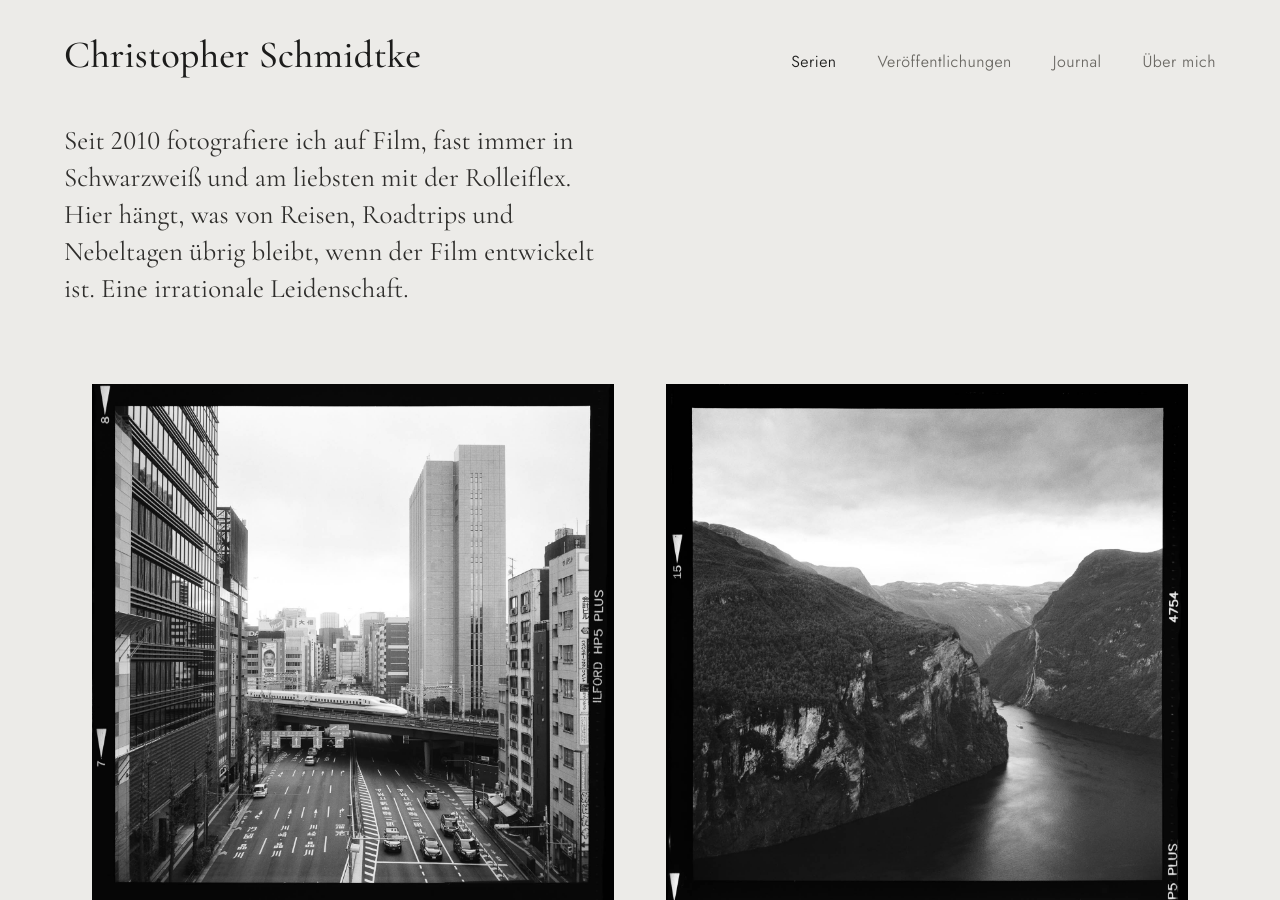
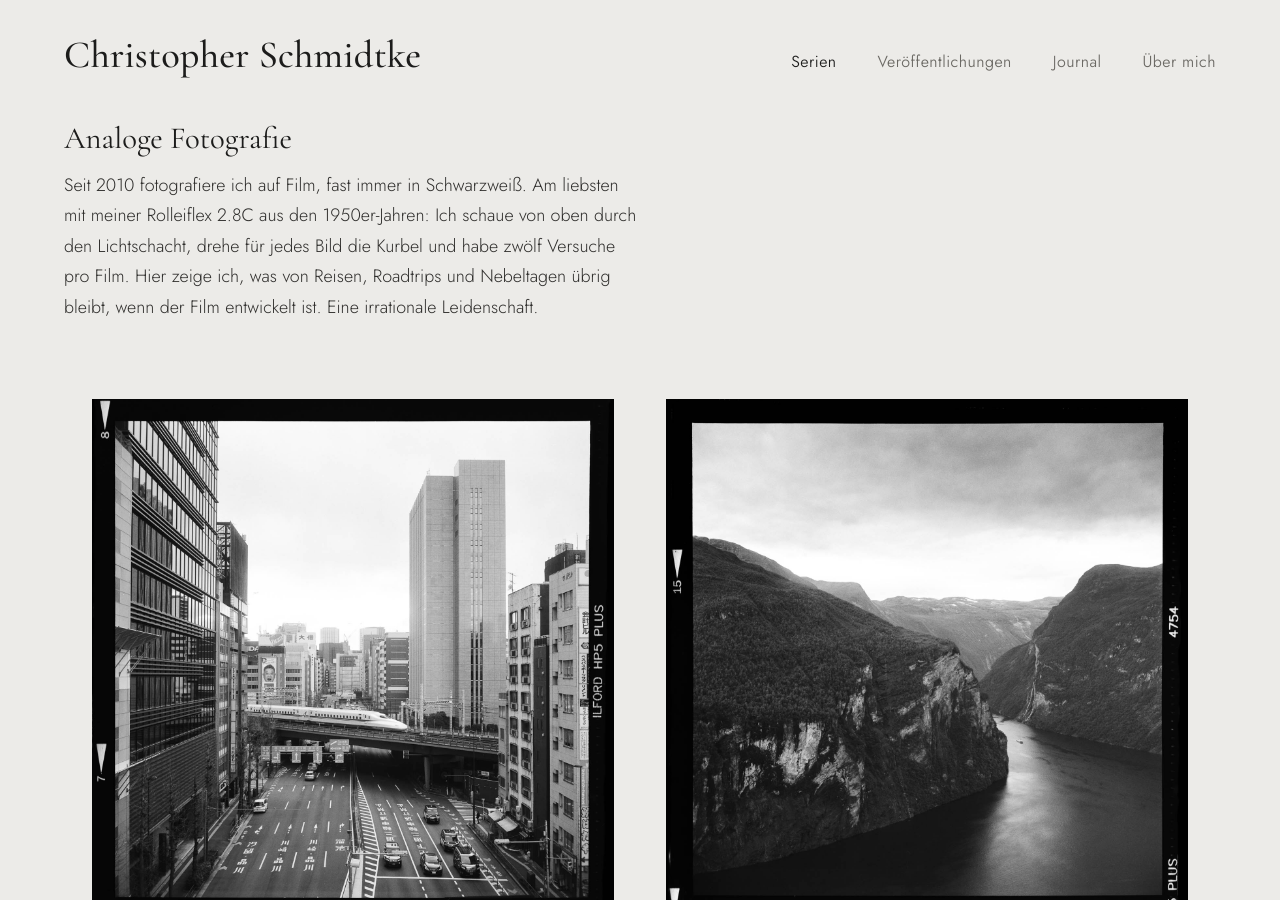
Before and after one commit to Racetrack69/christopher_portfolio, a Jekyll site: the page built from index.html, in a window 1280 px wide and 900 px high. Built offline with Jekyll 4.4.1, drawn with Linux system fonts in a browser that asks for light colours.

Commit message:
Add files via upload

```diff
--- a/_config.yml
+++ b/_config.yml
@@ -6,11 +6,13 @@ description: >-
   Schwarzweißfotografie auf Film von Christopher Schmidtke, im Mittelformat und auf Kleinbild.
   Serien aus Japan, Skandinavien, den USA, Madeira und in Infrarot.
 
-# Text oben auf der Startseite
+# Überschrift und Text oben auf der Startseite
+ueberschrift: Analoge Fotografie
 einleitung: >-
-  Seit 2010 fotografiere ich auf Film, fast immer in Schwarzweiß und am liebsten mit der Rolleiflex.
-  Hier hängt, was von Reisen, Roadtrips und Nebeltagen übrig bleibt, wenn der Film entwickelt ist.
-  Eine irrationale Leidenschaft.
+  Seit 2010 fotografiere ich auf Film, fast immer in Schwarzweiß. Am liebsten mit meiner
+  Rolleiflex 2.8C aus den 1950er-Jahren: Ich schaue von oben durch den Lichtschacht, drehe für
+  jedes Bild die Kurbel und habe zwölf Versuche pro Film. Hier zeige ich, was von Reisen,
+  Roadtrips und Nebeltagen übrig bleibt, wenn der Film entwickelt ist. Eine irrationale Leidenschaft.
 lang: de
 locale: de_DE
 
--- a/assets/css/site.css
+++ b/assets/css/site.css
@@ -66,7 +66,10 @@ a{color:inherit}
 
 /* Wand: Reihen gleicher Höhe, höchstens --rowmax hoch, zentriert */
 .lede{margin:0 0 clamp(28px,4vw,56px);max-width:40rem;font-weight:300;font-size:clamp(17px,1.5vw,19px);line-height:1.6;color:var(--ink-2)}
-.intro{margin:clamp(4px,1vw,12px) 0 clamp(48px,6vw,96px);max-width:34rem;font-family:var(--serif);font-weight:400;font-size:clamp(22px,2.1vw,28px);line-height:1.38;color:var(--ink-2);text-wrap:pretty;font-variant-numeric:lining-nums}
+/* Startseite: Überschrift in der Serifenschrift, darunter ein kurzer Text wie eine Tafel am Eingang */
+.home-head{max-width:36rem;margin:clamp(4px,1vw,12px) 0 clamp(48px,6vw,96px)}
+.home-title{margin:0 0 14px;font-family:var(--serif);font-weight:400;font-size:clamp(26px,2.4vw,34px);line-height:1.1}
+.intro{margin:0;font-weight:300;font-size:clamp(17px,1.4vw,19px);line-height:1.7;color:var(--ink-2);text-wrap:pretty}
 .wall{display:flex;flex-direction:column;gap:var(--row-gap)}
 .wall .row{display:flex;gap:var(--gap);align-items:flex-start;margin-inline:auto;width:min(100%, calc(var(--sum) * var(--rowmax) + (var(--n) - 1) * var(--gap)))}
 .wall .ph{flex:var(--r) 1 0;min-width:0}
@@ -115,7 +118,7 @@ html.js a.frame:hover img.loaded,html.js .cover-link:hover img.loaded{opacity:.9
 
 /* Serienkopf */
 /* Ziffern in der Serifenschrift auf Linie (Cormorant setzt sonst Mediävalziffern, 2010 sähe aus wie 2o1o) */
-.mark,.intro,.s-title,.p-title,.about h1,.article .body h2,.posts .pt,.pubs .mag,.cover .c-title{font-variant-numeric:lining-nums}
+.mark,.home-title,.s-title,.p-title,.about h1,.article .body h2,.posts .pt,.pubs .mag,.cover .c-title{font-variant-numeric:lining-nums}
 
 /* Seitentitel bewusst kleiner als der Name im Kopf */
 .s-head{display:grid;gap:14px;max-width:46rem;margin-bottom:clamp(44px,6vw,88px)}
--- a/index.html
+++ b/index.html
@@ -2,8 +2,10 @@
 layout: default
 ---
 {%- assign serien = site.serien | sort: "reihenfolge" -%}
-<h1 class="vh">{{ site.title }}, Schwarzweißfotografie</h1>
-<p class="intro">{{ site.einleitung }}</p>
+<header class="home-head">
+  <h1 class="home-title">{{ site.ueberschrift | default: "Analoge Fotografie" }}</h1>
+  <p class="intro">{{ site.einleitung }}</p>
+</header>
 <div class="wall covers">
 {%- for s in serien -%}
   {%- assign m = forloop.index0 | modulo: 2 -%}
```
